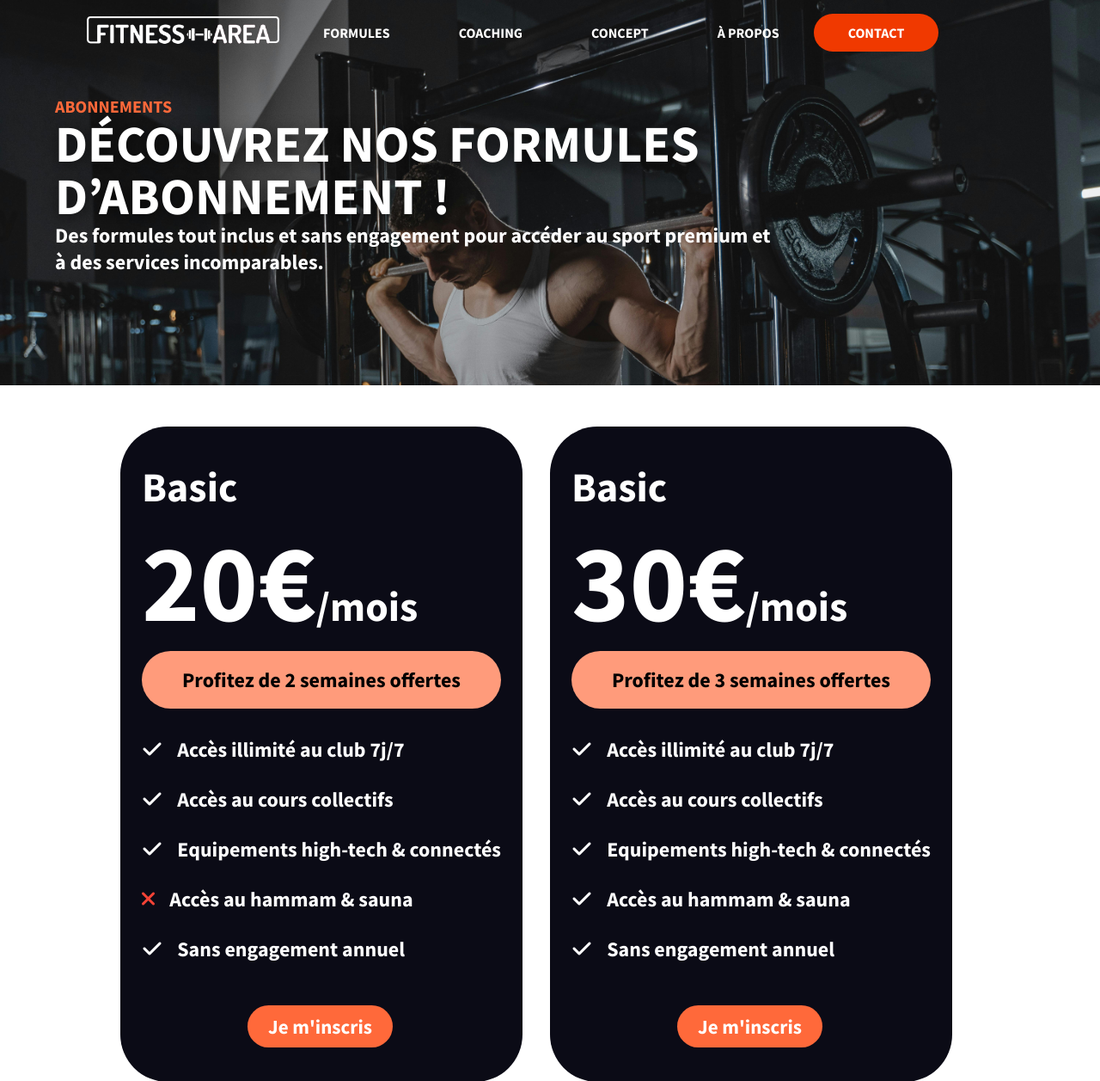
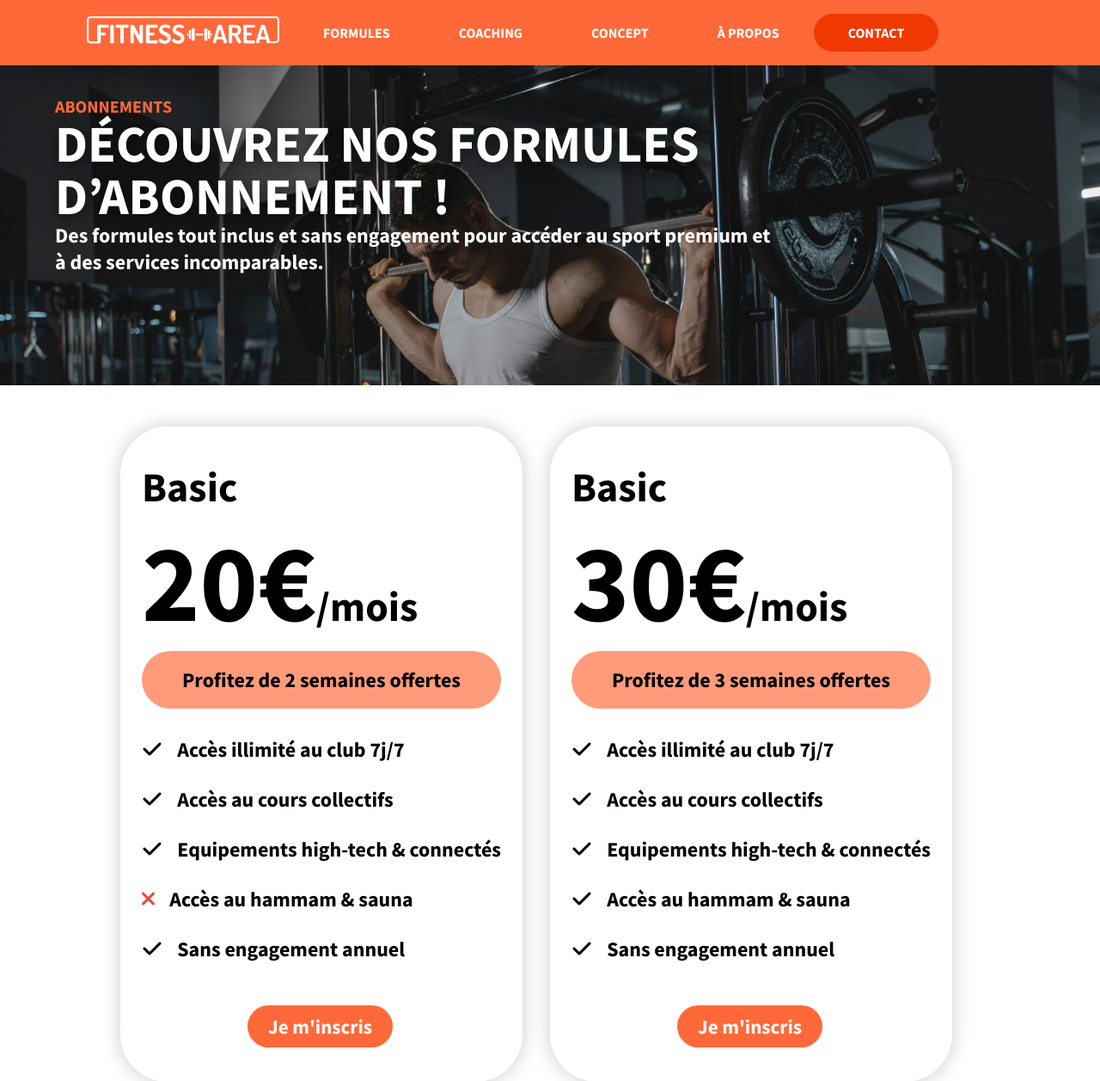
Before and after one commit to mohamed-elbermil/fitness-area, a PHP site: page /formule.php in a window 1280 px wide; the page is wider, and only the part inside the window is pictured. Shown: the top 1257 px of that part at 86% size. Run offline with PHP 8.4, Linux system fonts and the light colour scheme; some libraries are stand-ins or nearby versions; some web fonts are replaced.

Commit message:
MAJ carte de formule + ajout de fond sur le header

```diff
--- a/css/Style.css
+++ b/css/Style.css
@@ -373,11 +373,10 @@ header #logo:hover {
 }
 
 .form {
-  background-color: #0B0B16;
-  color: var(--text-on-dark);
   margin-right: 2em;
   border-radius: 55px;
   padding: 40px 25px;
+  box-shadow: 0 0 22px #00000036;
 }
 
 .form>.call-to-action {
--- a/formule.php
+++ b/formule.php
@@ -28,7 +28,7 @@
 
     <div id="barre" style="width: 984.211px;"></div>
 
-    <header class="nav_header">
+    <header class="nav_header scroll">
         <?php
         include('./common/menu.php')
         ?>
@@ -171,7 +171,7 @@
 
 
 
-    <script src="/js/tarif.js"></script>
+    <script src="/js/index.js"></script>
 
 </body>
 
```
